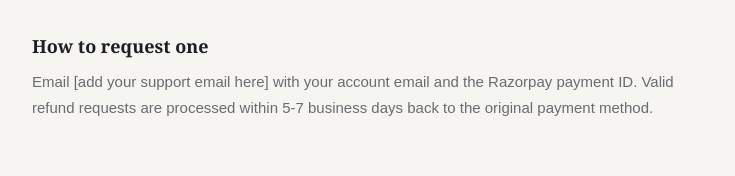
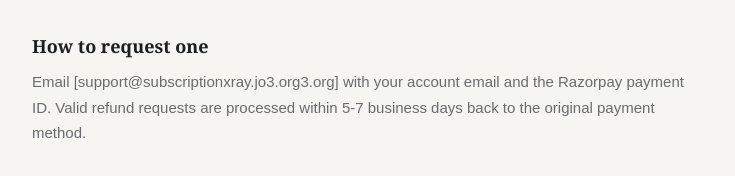
Before and after one commit to Rayyankhaan/subscription-x-ray, a Next.js app: page /refund in a window 1280 px wide. Shown: the part 550-726 px from the top of the page, without its empty margins (272-1007 px from the left). Built offline with nearby package versions, Linux system fonts and the light colour scheme.

Commit message:
mail change

```diff
--- a/app/refund/page.tsx
+++ b/app/refund/page.tsx
@@ -36,7 +36,7 @@ export default function RefundPage() {
 
         <section>
           <h2>How to request one</h2>
-          <p>Email [add your support email here] with your account email and the Razorpay
+          <p>Email [support@subscriptionxray.jo3.org3.org] with your account email and the Razorpay
              payment ID. Valid refund requests are processed within 5-7 business days back to
              the original payment method.</p>
         </section>
--- a/app/terms/page.tsx
+++ b/app/terms/page.tsx
@@ -65,7 +65,7 @@ export default function TermsPage() {
 
         <section>
           <h2>8. Contact</h2>
-          <p>Questions about these terms: [add your support email here].</p>
+          <p>Questions about these terms: [support@subscriptionxray.jo3.org].</p>
         </section>
       </div>
     </main>
```
